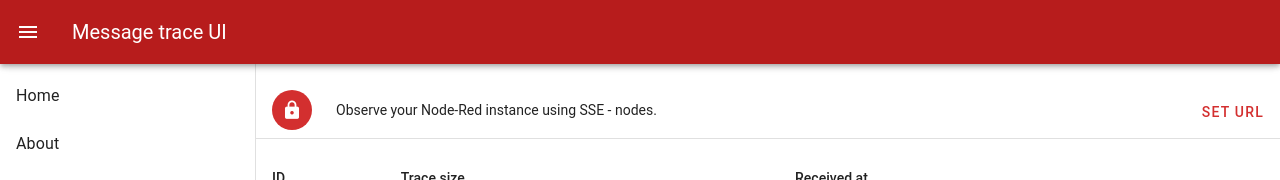
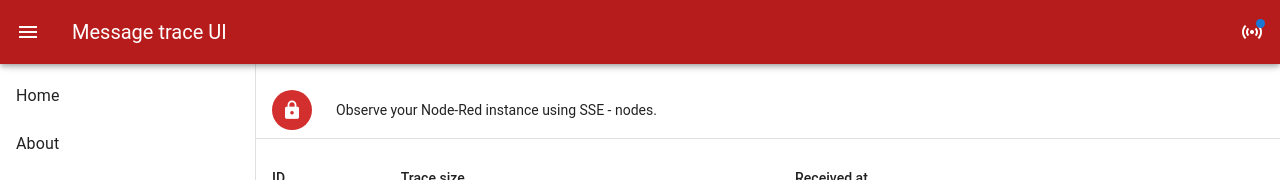
Before and after one commit to tq-bit/node-red-contrib-trace-messages, a Vue app in the folder trace/client/: page /#/ in a window 1280 px wide. Shown: the top 180 px of the page. Built offline with nearby package versions, Linux system fonts and the light colour scheme.

Commit message:
feat: add connection and display

```diff
--- a/trace/client/src/components/AppBar.vue
+++ b/trace/client/src/components/AppBar.vue
@@ -1,5 +1,21 @@
 <script setup>
 const emit = defineEmits(["click-toggle"]);
+
+import { ref, computed, watch } from 'vue';
+import { useTraceStore } from '../store/trace';
+
+const url = ref("")
+
+const isRegisterModalOpen = ref(false);
+const closeModal = () => (isRegisterModalOpen.value = false);
+watch(isRegisterModalOpen, () => (url.value = traceStore.getActiveUrl))
+
+const traceStore = useTraceStore();
+const registerUrl = () => {
+  traceStore.setActiveUrl(url.value);
+  traceStore.connect();
+  isRegisterModalOpen.value = false;
+};
 </script>
 
 <template>
@@ -7,5 +23,29 @@ const emit = defineEmits(["click-toggle"]);
     <template v-slot:prepend>
       <v-app-bar-nav-icon @click="emit('click-toggle')"></v-app-bar-nav-icon>
     </template>
+    <v-dialog v-model="isRegisterModalOpen" width="auto">
+      <template v-slot:activator="{ props }">
+        <v-btn icon v-bind="props">
+          <v-badge dot :color="traceStore.getConnectionStateUi.color">
+            <v-icon :icon="traceStore.getConnectionStateUi.icon"></v-icon>
+          </v-badge>
+        </v-btn>
+      </template>
+
+      <v-card width="600" class="mx-auto">
+        <v-card-title>Connect to SSE trace URL</v-card-title>
+        <v-card-subtitle>
+          <p v-if="traceStore.getActiveUrl">{{ traceStore.getConnectionStateUi.text }} {{ traceStore.getActiveUrl }}</p>
+          <p v-else>No URL registered yet</p>
+        </v-card-subtitle>
+        <v-card-text>
+          <v-text-field label="Enter a URL" v-model="url" hide-details="auto"></v-text-field>
+        </v-card-text>
+        <v-card-actions>
+          <v-btn color="green-darken-2" @click="registerUrl">Connect</v-btn>
+          <v-btn class="justify-self-end" color="red-darken-2" @click="closeModal">Cancel</v-btn>
+        </v-card-actions>
+      </v-card>
+    </v-dialog>
   </v-app-bar>
 </template>
--- a/trace/client/src/components/pages/Home.vue
+++ b/trace/client/src/components/pages/Home.vue
@@ -1,5 +1,5 @@
 <script setup>
-import { ref, watch } from 'vue';
+import { ref, computed, watch } from 'vue';
 import { useTraceStore } from '../../store/trace';
 import { useRouter } from 'vue-router';
 
@@ -10,13 +10,36 @@ const isRegisterModalOpen = ref(false);
 const closeModal = () => (isRegisterModalOpen.value = false);
 watch(isRegisterModalOpen, () => (url.value = traceStore.getActiveUrl))
 
-
 const traceStore = useTraceStore();
 const registerUrl = () => {
 	traceStore.setActiveUrl(url.value);
 	traceStore.connect();
 	isRegisterModalOpen.value = false;
 };
+const connectionColor = computed(() => {
+	if(traceStore.connectionState === 0) {
+		return "blue-darken-2";
+	}
+
+	if(traceStore.connectionState === 1) {
+		return "green-darken-1";
+	}
+	if(traceStore.connectionState === 2) {
+		return "red-darken-2";
+	}
+})
+
+const connectionText = computed(() => {
+	if(traceStore.connectionState === 0) {
+		return "Not connected";
+	}
+	if(traceStore.connectionState === 1) {
+		return "Connected";
+	}
+	if(traceStore.connectionState === 2) {
+		return "Error";
+	}
+})
 
 const handleOpenMessageTrace = (id) => router.push(`/trace/${id}`)
 
@@ -29,24 +52,7 @@ const handleOpenMessageTrace = (id) => router.push(`/trace/${id}`)
 		</v-banner-text>
 
 		<template v-slot:actions>
-			<v-dialog v-model="isRegisterModalOpen" width="auto">
-				<template v-slot:activator="{ props }">
-					<v-btn color="red-darken-2" v-bind="props">
-						Set URL
-					</v-btn>
-				</template>
 
-				<v-card width="400" class="mx-auto">
-					<v-card-text>
-						{{ url }}
-						<v-text-field label="Enter a URL" v-model="url" hide-details="auto"></v-text-field>
-					</v-card-text>
-					<v-card-actions>
-						<v-btn color="green-darken-2" @click="registerUrl">Register</v-btn>
-						<v-btn class="justify-self-end" color="red-darken-2" @click="closeModal">Cancel</v-btn>
-					</v-card-actions>
-				</v-card>
-			</v-dialog>
 		</template>
 	</v-banner>
 	<v-table density="comfortable">
--- a/trace/client/src/store/trace.js
+++ b/trace/client/src/store/trace.js
@@ -3,7 +3,9 @@ import { defineStore } from 'pinia';
 
 export const useTraceStore = defineStore('trace', {
 	state: () => ({
+		event: null,
 		url: "",
+		connectionState: 0,
 		traceLists: [
 			{
 				id: 0,
@@ -16,6 +18,30 @@ export const useTraceStore = defineStore('trace', {
 	getters: {
 		getTraceById: (state) => (id) => state.traceLists.find((trace) => trace.id === id),
 		getActiveUrl: state => state.url,
+		getConnectionState: state => (state.connectionState),
+		getConnectionStateUi: state => {
+			if (state.connectionState === 0) {
+				return {
+					color: "blue-darken-2",
+					icon: "mdi-access-point",
+					text: "Not connected"
+				}
+			}
+
+			if (state.connectionState === 1) {
+				return {
+					color: "green-darken-1",
+					icon: "mdi-access-point-check",
+					text: "Connected"
+				}
+			}
+
+			return {
+				color: "orange-darken-2",
+				icon: "mdi-access-point-minus",
+				text: "Error"
+			}
+		}
 	},
 	actions: {
 		setActiveUrl(url) {
@@ -23,8 +49,12 @@ export const useTraceStore = defineStore('trace', {
 		},
 		connect() {
 			if(this.getActiveUrl) {
-				const events = new EventSource(this.getActiveUrl);
-				events.onmessage = (event) => {
+				if(this.event) this.event.close();
+				this.event = new EventSource(this.getActiveUrl);
+				this.event.onopen = () => this.connectionState = this.event.readyState;
+
+				this.event.onmessage = (event) => {
+					this.connectionState = this.event.readyState;
 					const data = JSON.parse(event.data);
 					const entry = {
 						receivedAt: new Date().toLocaleString(),
@@ -33,6 +63,13 @@ export const useTraceStore = defineStore('trace', {
 					};
 					this.traceLists.push(entry);
 				};
+
+				this.event.onclose = () => {
+					this.connectionState = this.event.readyState;
+				}
+				this.event.onerror = () => {
+					this.connectionState = this.event.readyState;
+				}
 			}
 		},
 	},
```
